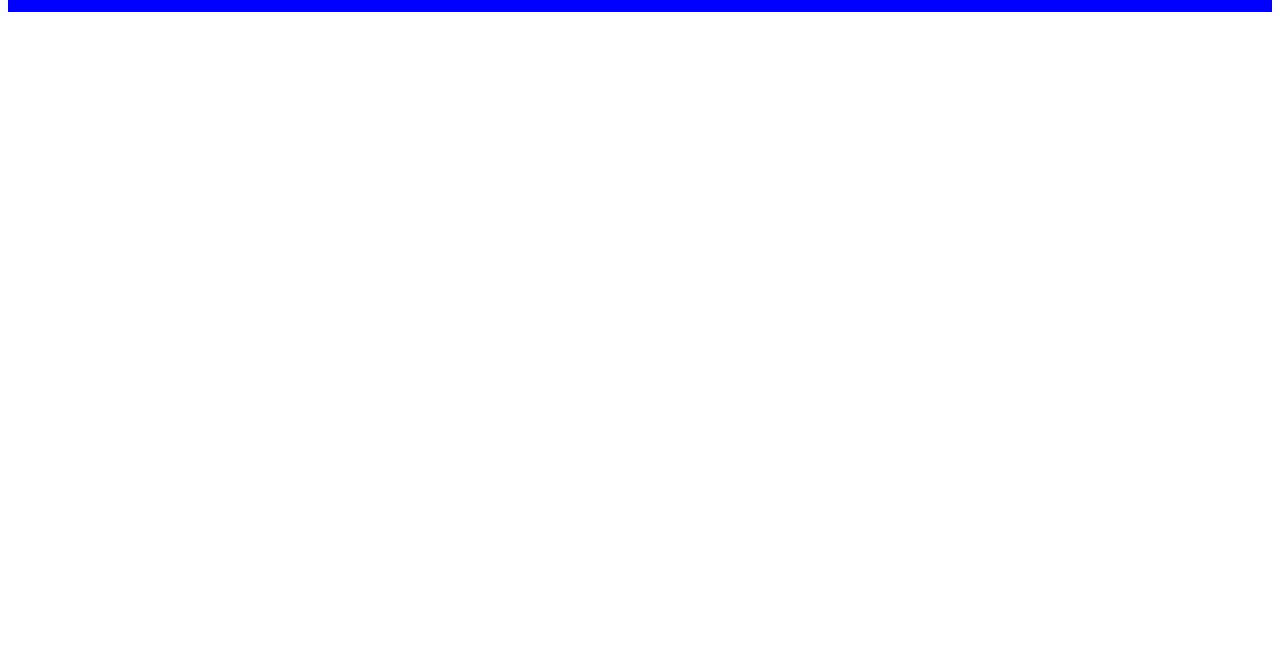
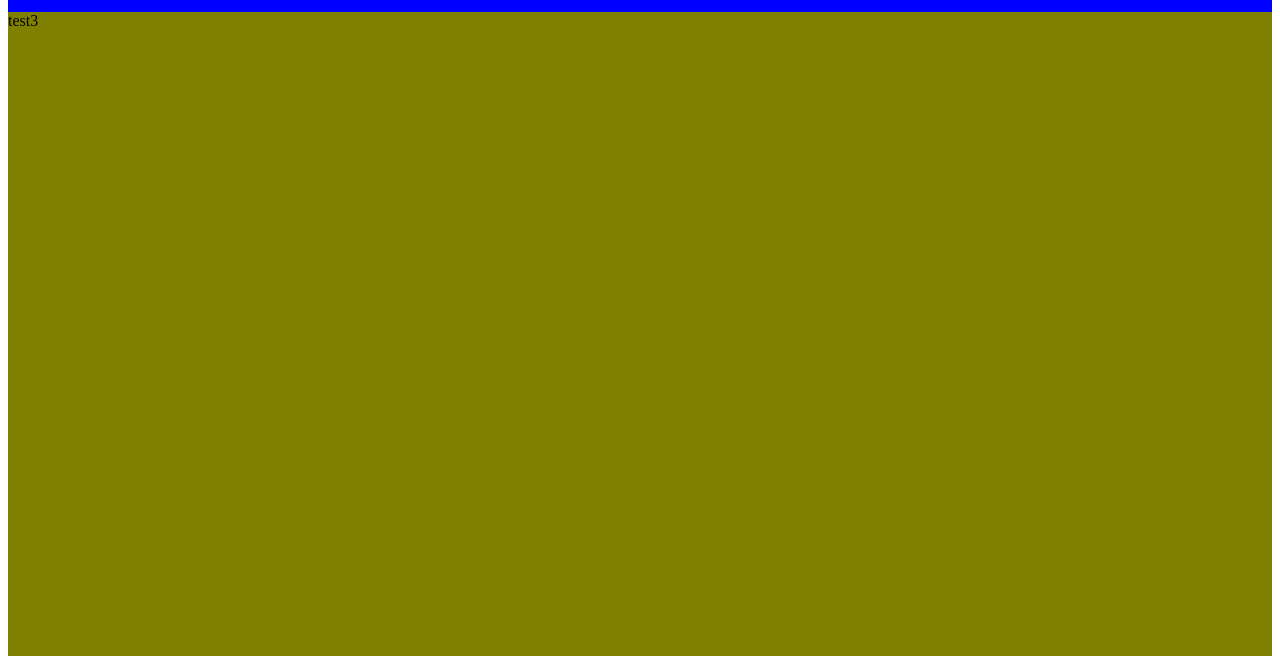
Before and after one commit to mattjphillips/ts-perf-test, a plain HTML site: page tmp.html in a window 1280 px wide. Shown: the part 136-800 px from the top of the page. Drawn offline with Linux system fonts and the light colour scheme.

Commit message:
Update tmp.html

```diff
--- a/tmp.html
+++ b/tmp.html
@@ -2,6 +2,12 @@
 <head>
     <style>
 
+        #shell {
+            display: flex;
+            flex-direction: column;
+            width: 100%;
+            height: 100%;
+        }
         #test1 {
             background: green;
             height: 60pt;
@@ -14,13 +20,19 @@
             font-size: 40px;
             color: white;
         }
+        #test3 {
+            flex-grow: 1;
+            background: olive;
+        }
     </style>
 </head>
 <body>
 
+    <div id="shell">
     <div id="test1">test1</div>
     <div id="test2">test2</div>
-
+    <div id="test3">test3</div>
+    </div>
     <script>
         function updateSizes() {
             const t1 = document.getElementById("test1");
```
